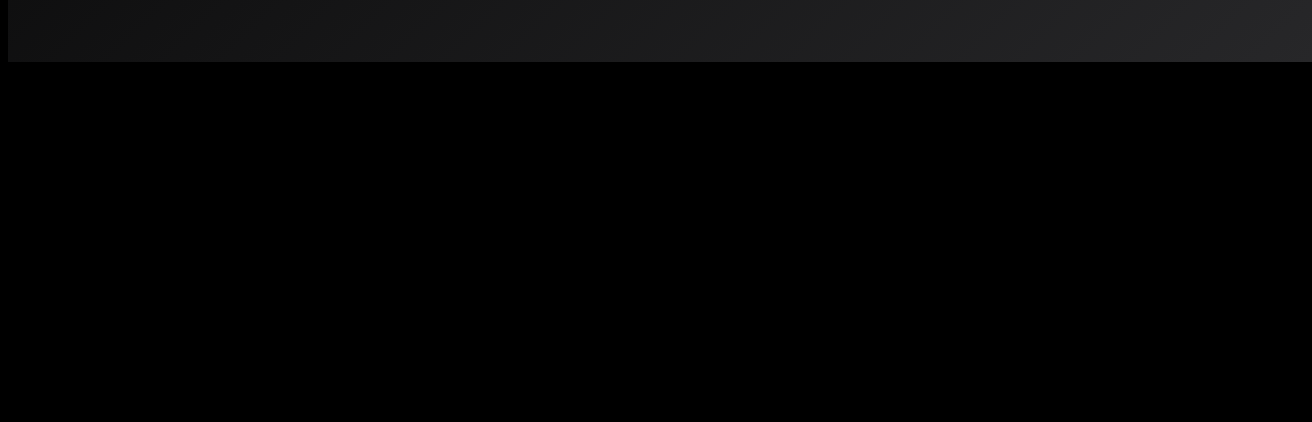
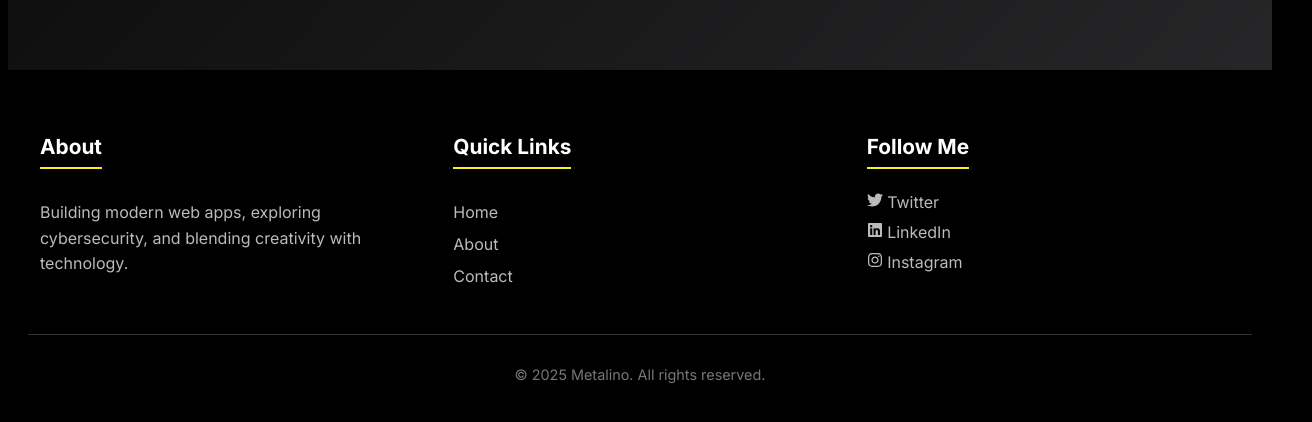
Before and after one commit to Metalino/metalino_website, a React (Vite) app: page / in a window 1280 px wide. Shown: the part 1498-1920 px from the top of the page, 1312 px wide, since content can reach past the window. Before the commit the page ends 1568 px from the top, so only its background shows below. Built offline with nearby package versions, Linux system fonts and the light colour scheme; a web font is replaced by a local one.

Commit message:
ADDED footer

```diff
--- a/src/App.css
+++ b/src/App.css
@@ -1,4 +1,5 @@
 #root {
   margin: 0;
   padding: 0;
+  overflow-x: hidden;
 }
--- a/src/App.jsx
+++ b/src/App.jsx
@@ -5,6 +5,7 @@
 import Navbar from './home/navbar.jsx'
 import Lander from './home/lander.jsx'
 import AboutSection from './home/about.jsx'
+import Footer from './home/footer.jsx'
 
 function App() {
   return (
@@ -12,6 +13,7 @@
       <Navbar />
       <Lander />
       <AboutSection />
+      <Footer />
     </div>
   )
 }
--- /dev/null
+++ b/src/home/footer.css
@@ -0,0 +1,73 @@
+.footer {
+  background: #000;
+  color: #fff;
+  padding: 40px 20px 20px;
+    font-family: "Inter", sans-serif;
+}
+
+.footer-container {
+  display: flex;
+  justify-content: space-between;
+  flex-wrap: wrap;
+  max-width: 1200px;
+  margin: 0 auto;
+  gap: 40px;
+}
+
+.footer-column {
+  flex: 1;
+  min-width: 250px;
+}
+
+.footer-column h3 {
+  margin-bottom: 15px;
+  font-size: 1.3rem;
+  border-bottom: 2px solid #faed25;
+  display: inline-block;
+  padding-bottom: 5px;
+}
+
+.footer-column p {
+  line-height: 1.6;
+  color: #bbb;
+}
+
+.footer-column ul {
+  list-style: none;
+  padding: 0;
+}
+
+.footer-column ul li {
+  margin: 8px 0;
+}
+
+.footer-column ul li a {
+  text-decoration: none;
+  color: #bbb;
+  transition: color 0.3s;
+}
+
+.footer-column ul li a:hover {
+  color: #faed25;
+}
+
+.socials a {
+  display: block;
+  margin: 6px 0;
+  text-decoration: none;
+  color: #bbb;
+  transition: color 0.3s;
+}
+
+.socials a:hover {
+  color: #ffee00;
+}
+
+.footer-bottom {
+  text-align: center;
+  margin-top: 30px;
+  border-top: 1px solid #333;
+  padding-top: 15px;
+  font-size: 0.9rem;
+  color: #777;
+}
--- /dev/null
+++ b/src/home/footer.jsx
@@ -0,0 +1,46 @@
+import React from "react";
+import "./footer.css";
+import { FaTwitter, FaLinkedin, FaInstagram } from "react-icons/fa";
+
+const Footer = () => {
+  return (
+    <footer className="footer">
+      <div className="footer-container">
+        {/* Column 1 */}
+        <div className="footer-column">
+          <h3>About</h3>
+          <p>
+            Building modern web apps, exploring cybersecurity, and
+            blending creativity with technology.
+          </p>
+        </div>
+
+        {/* Column 2 */}
+        <div className="footer-column">
+          <h3>Quick Links</h3>
+          <ul>
+            <li><a href="#lander">Home</a></li>
+            <li><a href="#about">About</a></li>
+            <li><a href="#contact">Contact</a></li>
+          </ul>
+        </div>
+
+        {/* Column 3 */}
+        <div className="footer-column">
+          <h3>Follow Me</h3>
+          <div className="socials">
+            <a href="#"><FaTwitter /> Twitter</a>
+            <a href="#"><FaLinkedin /> LinkedIn</a>
+            <a href="#"><FaInstagram /> Instagram</a>
+          </div>
+        </div>
+      </div>
+
+      <div className="footer-bottom">
+        <p>© {new Date().getFullYear()} Metalino. All rights reserved.</p>
+      </div>
+    </footer>
+  );
+};
+
+export default Footer;
```
